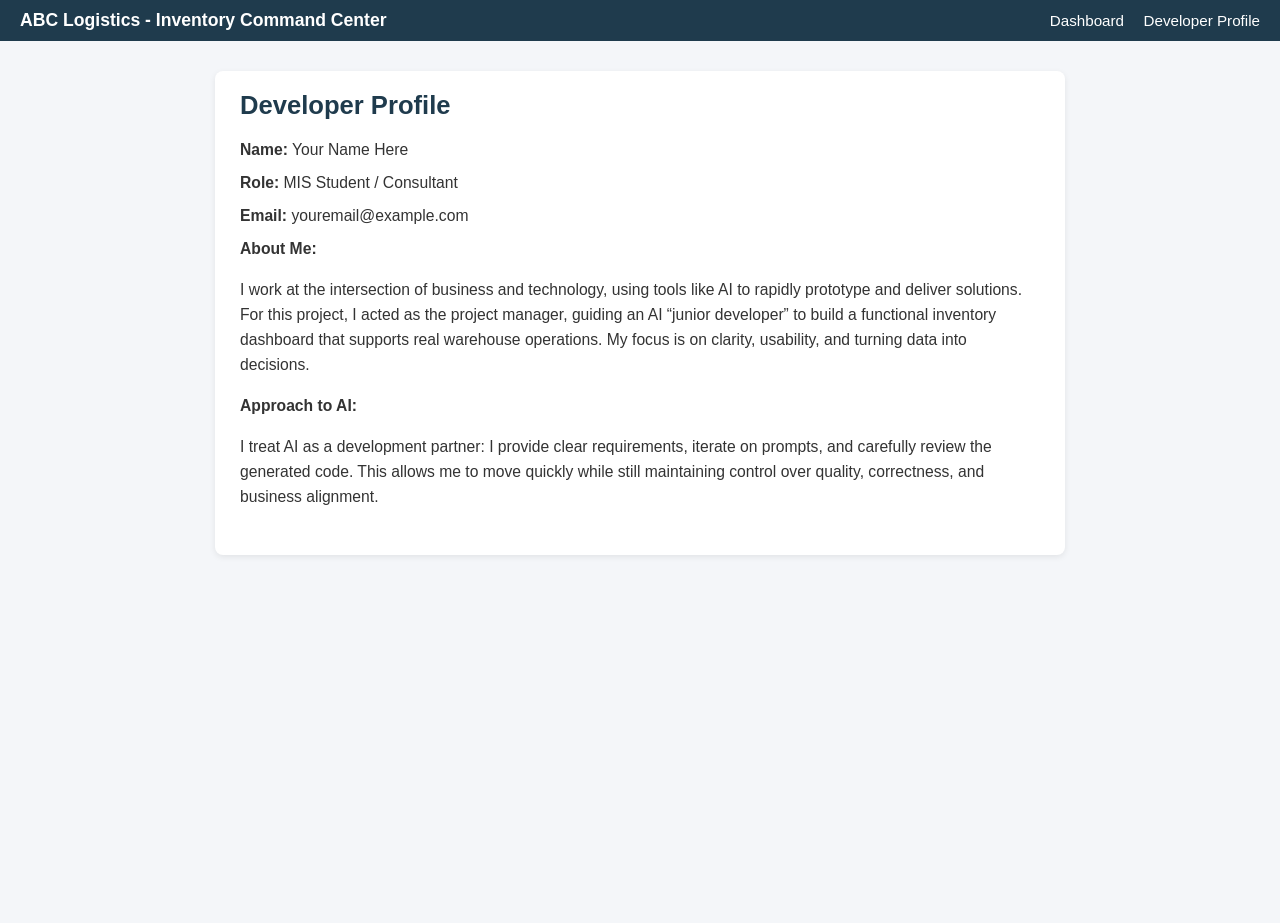
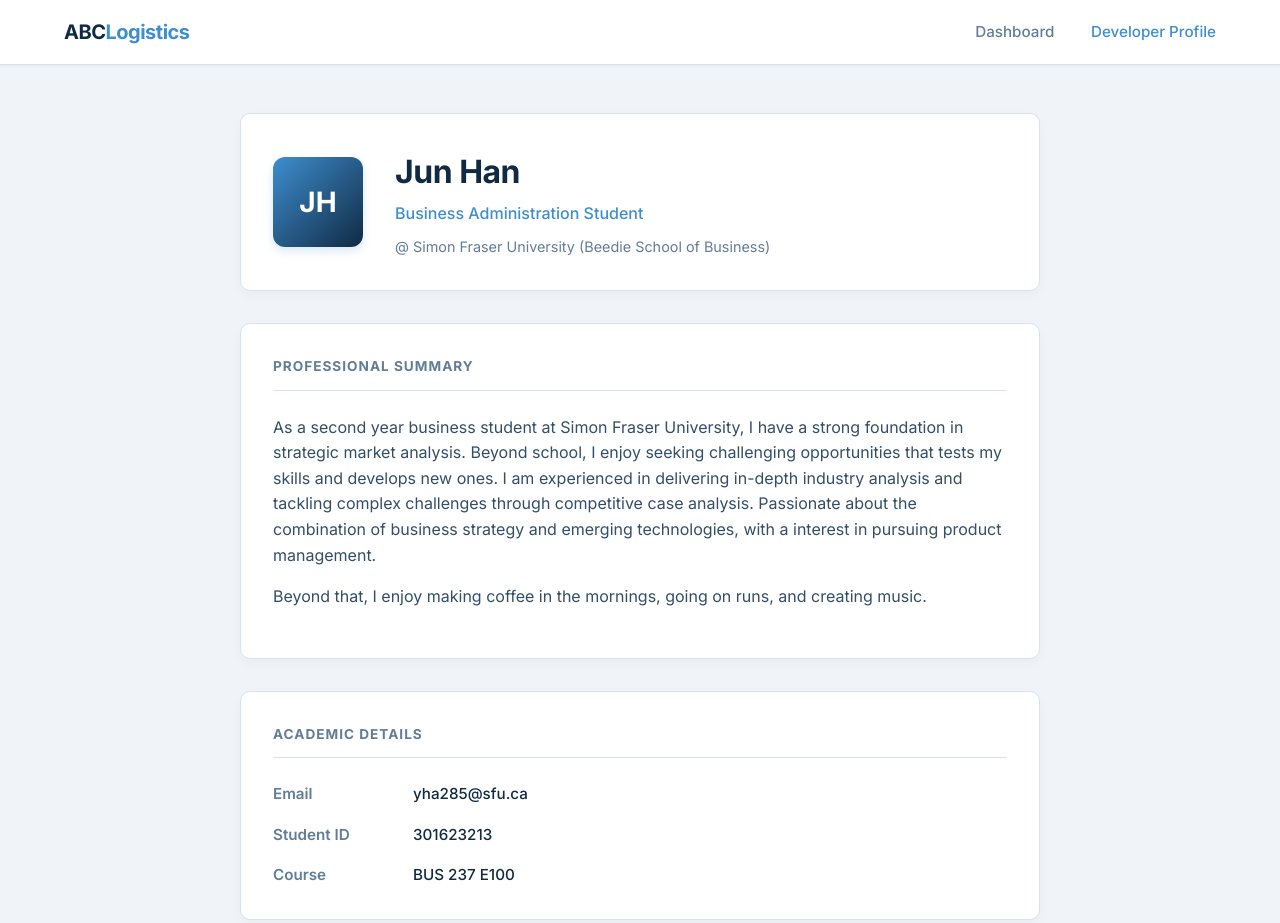
Before and after one commit to jyunhe/ABC_Dashboard_YaejunHan, a plain HTML site: page about.html in a window 1280 px wide. Before the commit the page ends 800 px from the top, so only its background shows below. Drawn offline with Linux system fonts and the light colour scheme.

Commit message:
Update about.html

```diff
--- a/about.html
+++ b/about.html
@@ -1,114 +1,164 @@
 <!DOCTYPE html>
 <html lang="en">
 <head>
-  <meta charset="UTF-8" />
-  <title>ABC Logistics - Developer Profile</title>
-  <meta name="viewport" content="width=device-width, initial-scale=1.0" />
+    <meta charset="UTF-8">
+    <meta name="viewport" content="width=device-width, initial-scale=1.0">
+    <title>Developer Profile | Jun Han</title>
+    <link href="https://fonts.googleapis.com/css2?family=Inter:wght@400;500;600;700&display=swap" rel="stylesheet">
     <style>
+        :root {
+            --bg-color: #f0f4f8;
+            --card-bg: #ffffff;
+            --text-main: #102a43;
+            --text-muted: #627d98;
+            --accent: #3e8ed0;
+            --border: #d9e2ec;
+        }
+
         body {
+            font-family: 'Inter', sans-serif;
+            background-color: var(--bg-color);
+            color: var(--text-main);
             margin: 0;
-      font-family: Arial, sans-serif;
-      background-color: #f4f6f9;
-      color: #333;
+            padding: 0;
+            line-height: 1.6;
         }
 
         nav {
-      background-color: #1f3b4d;
-      color: #fff;
-      padding: 10px 20px;
+            background-color: var(--card-bg);
+            padding: 1rem 5%;
+            border-bottom: 1px solid var(--border);
             display: flex;
             justify-content: space-between;
             align-items: center;
+            box-shadow: 0 1px 3px rgba(16, 42, 67, 0.05);
+            position: sticky;
+            top: 0;
+            z-index: 100;
+        }
+        nav h1 { margin: 0; font-size: 1.25rem; color: var(--text-main); font-weight: 700; letter-spacing: -0.5px;}
+        nav h1 span { color: var(--accent); }
+        .nav-links a {
+            color: var(--text-muted);
+            text-decoration: none;
+            margin-left: 2rem;
+            font-weight: 500;
+            font-size: 0.95rem;
+            transition: color 0.2s;
+        }
+        .nav-links a:hover, .nav-links a.active { color: var(--accent); }
+
+        .container { max-width: 800px; margin: 3rem auto; padding: 0 1.5rem; }
+
+        .section {
+            background-color: var(--card-bg);
+            border: 1px solid var(--border);
+            border-radius: 10px;
+            margin-bottom: 2rem;
+            padding: 2rem;
+            box-shadow: 0 4px 12px rgba(16, 42, 67, 0.03);
+        }
+        .section-header {
+            color: var(--text-muted);
+            font-size: 0.85rem;
+            text-transform: uppercase;
+            letter-spacing: 1px;
+            margin-bottom: 1.5rem;
+            font-weight: 700;
+            border-bottom: 1px solid var(--border);
+            padding-bottom: 0.75rem;
         }
 
-    nav .logo {
-      font-weight: bold;
-      font-size: 1.1rem;
+        .identity { display: flex; align-items: center; gap: 2rem; flex-wrap: wrap; }
+        .avatar {
+            width: 90px; height: 90px;
+            background: linear-gradient(135deg, #3e8ed0, #102a43);
+            border-radius: 12px; display: flex; align-items: center;
+            justify-content: center; font-size: 1.75rem; font-weight: 700; color: #ffffff;
+            box-shadow: 0 4px 10px rgba(62, 142, 208, 0.2);
         }
+        .identity-info h2 { margin: 0 0 0.25rem 0; font-size: 2rem; font-weight: 700; letter-spacing: -0.5px;}
+        .identity-info p.role { color: var(--accent); margin: 0 0 0.5rem 0; font-weight: 500; }
+        .identity-info p.location { color: var(--text-muted); margin: 0; font-size: 0.9rem; display: flex; align-items: center; gap: 0.5rem;}
 
-    nav a {
-      color: #fff;
-      text-decoration: none;
-      margin-left: 15px;
+        .about-text { color: var(--text-main); font-size: 1rem; color: #334e68; }
+
+        .skills-grid {
+            display: grid;
+            grid-template-columns: repeat(auto-fit, minmax(220px, 1fr));
+            gap: 1.25rem;
+        }
+        .skill-card {
+            background-color: #f8fbfa;
+            border: 1px solid var(--border);
+            padding: 1.25rem;
+            border-radius: 8px;
+            transition: transform 0.2s, box-shadow 0.2s;
+        }
+        .skill-card:hover { transform: translateY(-2px); box-shadow: 0 4px 12px rgba(16, 42, 67, 0.05); }
+        .skill-card h4 { margin: 0 0 0.25rem 0; font-size: 0.95rem; color: var(--text-main); }
+        .skill-card p { margin: 0; font-size: 0.85rem; color: var(--text-muted); }
+
+        .contact-grid {
+            display: grid;
+            grid-template-columns: 140px 1fr;
+            gap: 1rem 0;
             font-size: 0.95rem;
         }
+        .contact-label { color: var(--text-muted); font-weight: 600; }
+        .contact-value { color: var(--text-main); font-weight: 500;}
 
-    nav a:hover {
-      text-decoration: underline;
-    }
-
-    .container {
-      max-width: 800px;
-      margin: 30px auto;
-      background-color: #ffffff;
-      padding: 20px 25px 30px;
-      border-radius: 8px;
-      box-shadow: 0 2px 6px rgba(0,0,0,0.08);
-    }
-
-    h1 {
-      margin-top: 0;
-      font-size: 1.6rem;
-      color: #1f3b4d;
-    }
-
-    .profile-section {
-      margin-top: 15px;
-      line-height: 1.6;
-      font-size: 0.98rem;
-    }
-
-    .profile-field {
-      margin-bottom: 8px;
-    }
-
-    .profile-label {
-      font-weight: bold;
+        .footer-note {
+            background: transparent; border: none; box-shadow: none; padding: 0; margin-top: 1rem;
+            font-size: 0.85rem; color: var(--text-muted); text-align: center;
         }
     </style>
 </head>
 <body>
+
     <nav>
-    <div class="logo">ABC Logistics - Inventory Command Center</div>
-    <div>
+        <h1>ABC<span>Logistics</span></h1>
+        <div class="nav-links">
             <a href="index.html">Dashboard</a>
-      <a href="about.html">Developer Profile</a>
+            <a href="about.html" class="active">Developer Profile</a>
         </div>
     </nav>
 
     <div class="container">
-    <h1>Developer Profile</h1>
-    <div class="profile-section">
-      <div class="profile-field">
-        <span class="profile-label">Name:</span>
-        <span>Your Name Here</span>
-      </div>
-      <div class="profile-field">
-        <span class="profile-label">Role:</span>
-        <span>MIS Student / Consultant</span>
-      </div>
-      <div class="profile-field">
-        <span class="profile-label">Email:</span>
-        <span>youremail@example.com</span>
-      </div>
-      <div class="profile-field">
-        <span class="profile-label">About Me:</span>
-        <p>
-          I work at the intersection of business and technology, using tools like AI to rapidly prototype
-          and deliver solutions. For this project, I acted as the project manager, guiding an AI “junior
-          developer” to build a functional inventory dashboard that supports real warehouse operations.
-          My focus is on clarity, usability, and turning data into decisions.
-        </p>
-      </div>
-      <div class="profile-field">
-        <span class="profile-label">Approach to AI:</span>
-        <p>
-          I treat AI as a development partner: I provide clear requirements, iterate on prompts, and
-          carefully review the generated code. This allows me to move quickly while still maintaining
-          control over quality, correctness, and business alignment.
-        </p>
+
+        <div class="section">
+            <div class="identity">
+                <div class="avatar">JH</div>
+                <div class="identity-info">
+                    <h2>Jun Han</h2>
+                    <p class="role">Business Administration Student</p>
+                    <p class="location"> @ Simon Fraser University (Beedie School of Business)</p>
                 </div>
             </div>
         </div>
+
+        <div class="section">
+            <div class="section-header">Professional Summary</div>
+            <div class="about-text">
+                <p> As a second year business student at Simon Fraser University, I have a strong foundation in strategic market analysis. Beyond school, I enjoy seeking challenging opportunities that tests my skills and develops new ones. I am experienced in delivering in-depth industry analysis and tackling complex challenges through competitive case analysis. Passionate about the combination of business strategy and emerging technologies, with a  interest in pursuing product management.</p>
+                <p> Beyond that, I enjoy making coffee in the mornings, going on runs, and creating music.</p>
+            </div>
+        </div>
+
+        <div class="section">
+            <div class="section-header">Academic Details</div>
+            <div class="contact-grid">
+                <div class="contact-label">Email</div>
+                <div class="contact-value">yha285@sfu.ca</div>
+
+                <div class="contact-label">Student ID</div>
+                <div class="contact-value">301623213</div>
+
+                <div class="contact-label">Course</div>
+                <div class="contact-value">BUS 237 E100</div>
+            </div>
+        </div>
+    </div>
+
 </body>
 </html>
```
Lines whose indentation alone changed are shown as unchanged.
